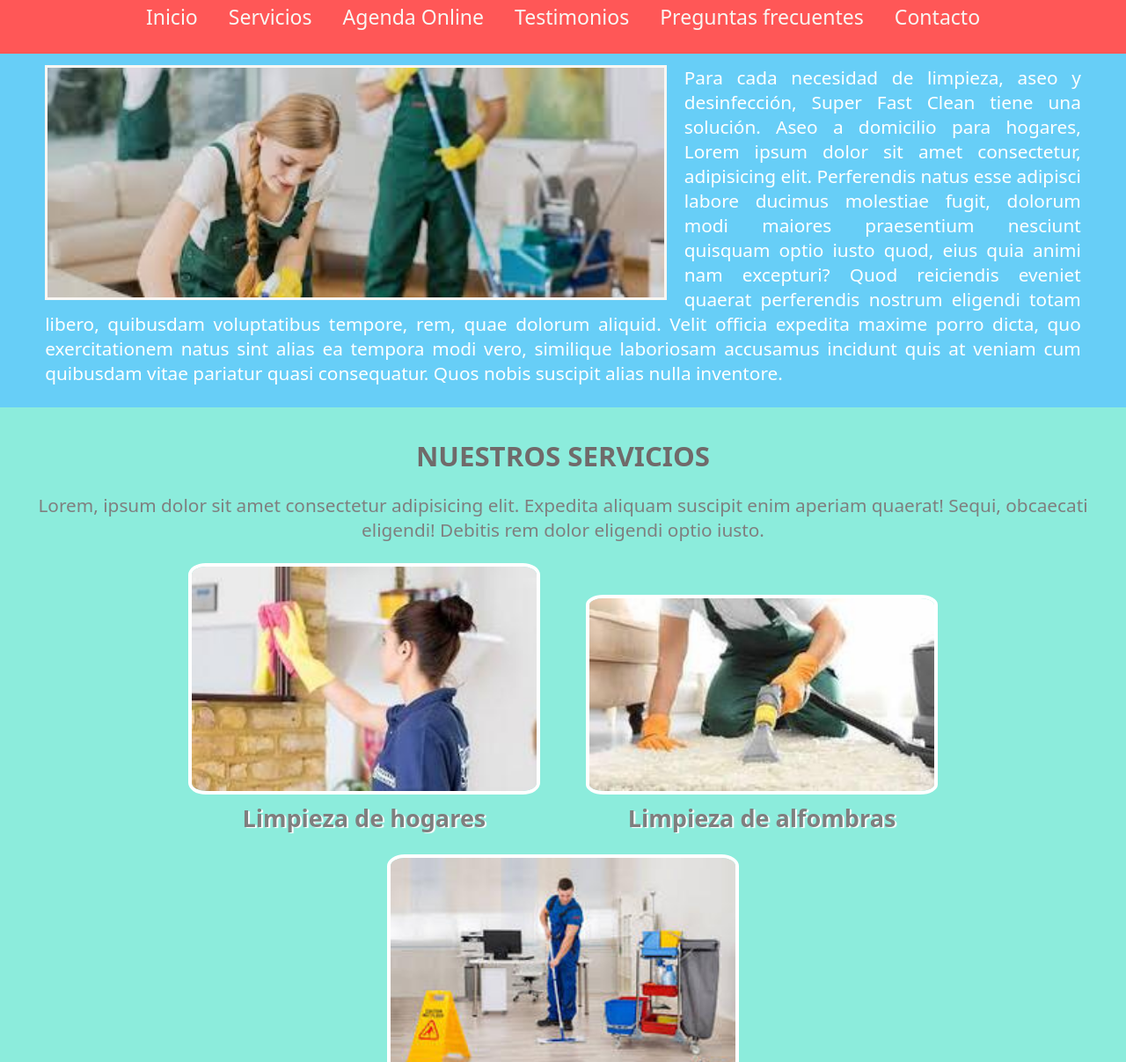
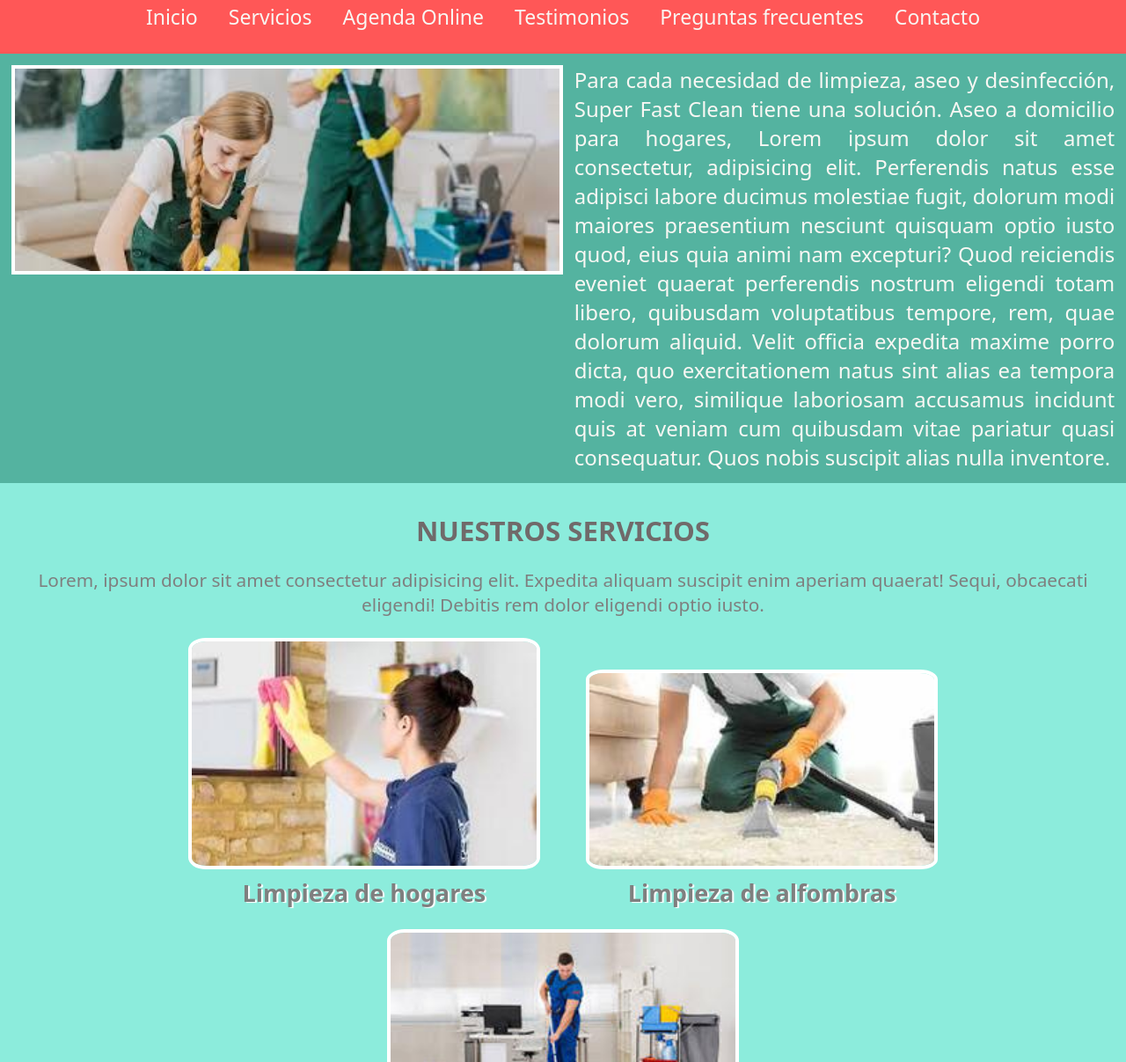
Before and after one commit to MatiasBaezh/fastclean, a plain HTML site: page index.html in a window 1280 px wide. Shown: the part 139-1346 px from the top of the page at 88% size. Drawn offline with Linux system fonts and the light colour scheme.

Commit message:
Agrego grid, y animacion al boton de formulario

```diff
--- a/index.html
+++ b/index.html
@@ -25,12 +25,15 @@
         </ul>
     </nav>
     <main>
-            <section class="banner">
+            <div>
             <img src="./media/banner.jpg" alt="Fotografia de personas haciendo aseo">
-                <aside><p>Para cada necesidad de limpieza, aseo y desinfección, Super Fast Clean tiene una solución. Aseo a domicilio para hogares, Lorem ipsum dolor sit amet consectetur, adipisicing elit. Perferendis natus esse adipisci labore ducimus molestiae fugit, dolorum modi maiores praesentium nesciunt quisquam optio iusto quod, eius quia animi nam excepturi? Quod reiciendis eveniet quaerat perferendis nostrum eligendi totam libero, quibusdam voluptatibus tempore, rem, quae dolorum aliquid. Velit officia expedita maxime porro dicta, quo exercitationem natus sint alias ea tempora modi vero, similique laboriosam accusamus incidunt quis at veniam cum quibusdam vitae pariatur quasi consequatur. Quos nobis suscipit alias nulla inventore.</p>
-                </aside>
-            </section>
-            <section class="servicios" id="servicios">
+            </div>
+
+        </main>
+        <aside><p>Para cada necesidad de limpieza, aseo y desinfección, Super Fast Clean tiene una solución. Aseo a domicilio para hogares, Lorem ipsum dolor sit amet consectetur, adipisicing elit. Perferendis natus esse adipisci labore ducimus molestiae fugit, dolorum modi maiores praesentium nesciunt quisquam optio iusto quod, eius quia animi nam excepturi? Quod reiciendis eveniet quaerat perferendis nostrum eligendi totam libero, quibusdam voluptatibus tempore, rem, quae dolorum aliquid. Velit officia expedita maxime porro dicta, quo exercitationem natus sint alias ea tempora modi vero, similique laboriosam accusamus incidunt quis at veniam cum quibusdam vitae pariatur quasi consequatur. Quos nobis suscipit alias nulla inventore.</p>
+        </aside>
+        <section class="submain">
+            <div class="servicios" id="servicios">
             <h2>NUESTROS SERVICIOS</h2>
                 <p>Lorem, ipsum dolor sit amet consectetur adipisicing elit. Expedita aliquam suscipit enim aperiam quaerat! Sequi, obcaecati eligendi! Debitis rem dolor eligendi optio iusto. </p>
 
@@ -46,7 +49,7 @@
                     <a href="./paginas/servicio3.html" style="text-decoration:none"><img src="./media/s3.jpg" alt="Persona limpiando el piso de una oficina"></a><figcaption>Limpieza de alfombras</figcaption></figure>
                     </li>
                 </ul>
-            </section>
+            </div>
         <!-- Sección de Trust icons para producir efecto de confianza en el usuario, solo descripción sin enlace, estilo con class menu y ventajas-->
             <section class="ventajas">
             <h2>NUESTRAS VENTAJAS</h2>
@@ -96,8 +99,7 @@
             </fieldset>
             </form>
             </section>
-
-   </main>
+        </section>
     <!-- Sección de servicios, cada servicio tiene su propia pagina, estilo class "servicios" y ID para "servicios" para linkear al nav-->
 
     <!-- Footer con redes links a redes sociales y enlace a google maps, con la ubicación fisica de la empresa-->
--- a/style.css
+++ b/style.css
@@ -17,7 +17,7 @@ h1, h2{
 body{
     display: grid;
     width: 100%;
-    grid-template-columns: repeat(3,3rf);
+    grid-template-columns: repeat(2,1fr);
     grid-template-rows: repeat(4,auto);
     background-color: azure;
     text-align:center;
@@ -66,39 +66,51 @@ nav li a:hover{
 }
 
 /* Estilo del main*/
+
 main{
-    background-color: #8cecdc;
+    background-color: #54b3a0;
     grid-row: 3/4;
-    grid-column: 1/3;
-    display: flex;
-    flex-direction: column;
     font-weight: 350;
     text-align: center;
 }
 
 /* Cajón de Fotografia y descripción de la empresa */
-.banner{
-    background-color: #67cef7;
-    text-align: center;
-    padding: 1% 4% 2%;
+ main div{
+    grid-column: 1/1;
+    grid-row: 3/4;
+    object-fit: cover;
+}
+main div>img{
+    width: 98%;
+    margin: 2%;
+    border: 4px solid #ffffff;
 
 }
-.banner img{
-    float: left;
-    margin-right: 20px;
-    width: 60%;
-    border-style: solid;color: #F9F7F3;
+aside {
+    width: 100%;
+    background-color: #54b3a0;
+    grid-column: 2/2;
+    grid-row: 3/4;
+
+}
+aside p{
+    margin: 0% ;
+    padding: 2%;
+    font-size: 150%;
+    color: #F9F7F3;
+    font-weight: 400;
+    text-align: justify;
 }
 
-aside p{
-    text-align:justify;
-    font-size: 130%;
-    max-width: 100%;
-
-    color: #ffffff;
-
+section{
+    background-color: #8cecdc;
+    grid-row: 4/5;
+    grid-column: 1/3;
+    text-align: center;
+    font-weight: 350;
+    text-align: center;
+}
 /*Estilo Seccion de servicios*/
-}
 .servicios{
     padding: 1% 3% 1%;
     margin: auto;
@@ -188,7 +200,7 @@ form textarea{
 }
 /* Estilo de footer usa class  */
 footer{
-    grid-row: 4/5;
+    grid-row: 5/6;
     grid-column: 1/3;
     background-color: #ff5757;
     text-decoration: solid #F9F7F3;
@@ -232,7 +244,7 @@ footer p{
 
 /* Estilo responsive */
 
-@media only screen and (max-device-width: 768px){
+@media only screen and (max-device-width: 480px){
 
     *{
     padding: 0;
```
